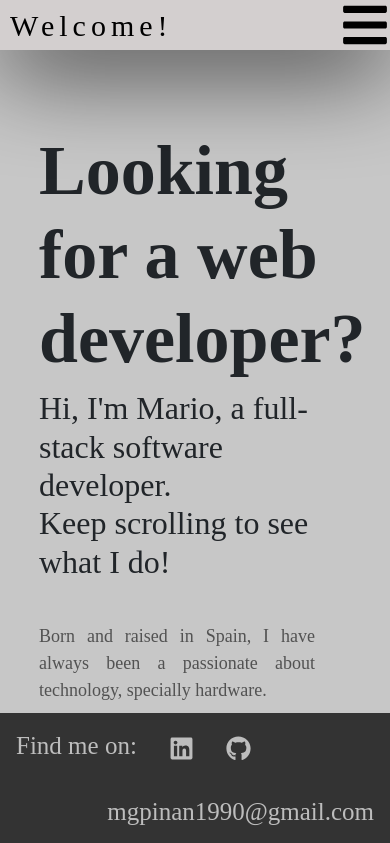
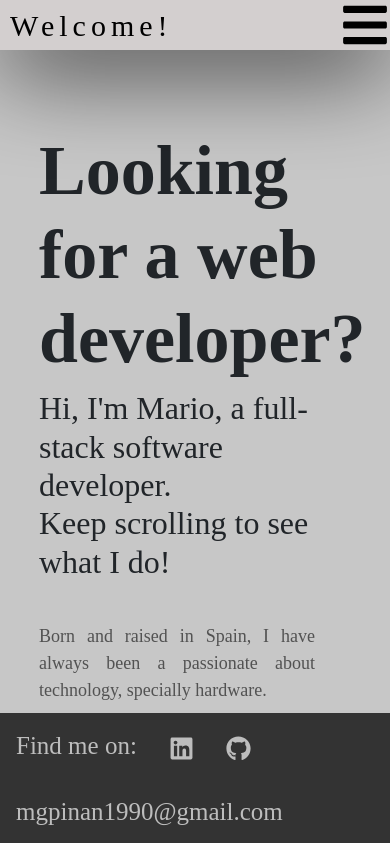
Before and after one commit to Mpinan/Netlify, a React (Create React App) app: page / in a window 390 px wide. Shown: the top 843 px of the page. Built offline with nearby package versions, Linux system fonts and the light colour scheme.

Commit message:
fixed mail position

```diff
--- a/src/index.css
+++ b/src/index.css
@@ -344,4 +344,8 @@ nav ul li a:hover {
 		.toggleicon{
 			display: inline;
 		}
+
+		#textright {
+			float: left;
+		}
 	}
```
